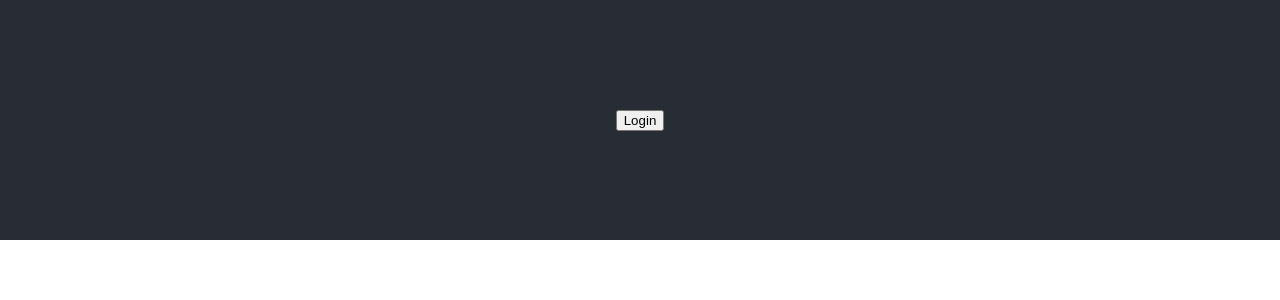
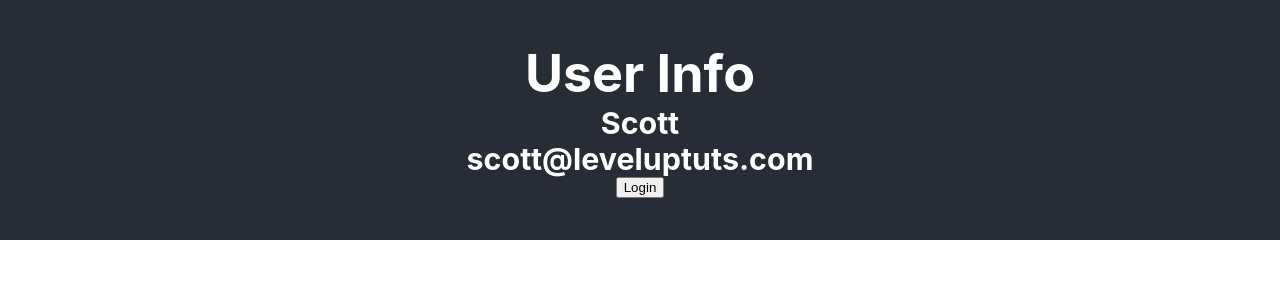
Before and after one commit to gerhynes/level-2-react, a React (Create React App) app: page / in a window 1280 px wide. Shown: the top 300 px of the page. Built offline with nearby package versions, Linux system fonts and the light colour scheme.

Commit message:
Fetch user data with Context API

```diff
--- a/src/App.js
+++ b/src/App.js
@@ -1,12 +1,36 @@
-import React from "react";
+import React, { createContext, Component } from "react";
 import { Toggle } from "utilities";
 import { Modal } from "elements";
+import User from "./User";
+import { UserContext } from "./UserContext";
 import "./App.css";
+
+class UserProvider extends Component {
+  state = {
+    id: "123",
+    name: "Scott",
+    email: "scott@leveluptuts.com"
+  };
+
+  render() {
+    return (
+      <UserContext.Provider
+        value={{
+          user: this.state
+        }}
+      >
+        {this.props.children}
+      </UserContext.Provider>
+    );
+  }
+}
 
 function App() {
   return (
+    <UserProvider>
       <div className="App">
         <header className="App-header">
+          <User />
           <Toggle>
             {({ on, toggle }) => (
               <>
@@ -19,6 +43,7 @@
           </Toggle>
         </header>
       </div>
+    </UserProvider>
   );
 }
 
--- /dev/null
+++ b/src/User.js
@@ -0,0 +1,18 @@
+import React, { Component } from "react";
+import { UserContext } from "./UserContext";
+
+export default class User extends Component {
+  render() {
+    return (
+      <UserContext.Consumer>
+        {context => (
+          <div>
+            <h1>User Info</h1>
+            <h3>{context.user.name}</h3>
+            <h3>{context.user.email}</h3>
+          </div>
+        )}
+      </UserContext.Consumer>
+    );
+  }
+}
--- /dev/null
+++ b/src/UserContext.js
@@ -0,0 +1,3 @@
+import React, { createContext } from "react";
+
+export const UserContext = createContext();
```
Lines whose indentation alone changed are shown as unchanged.
